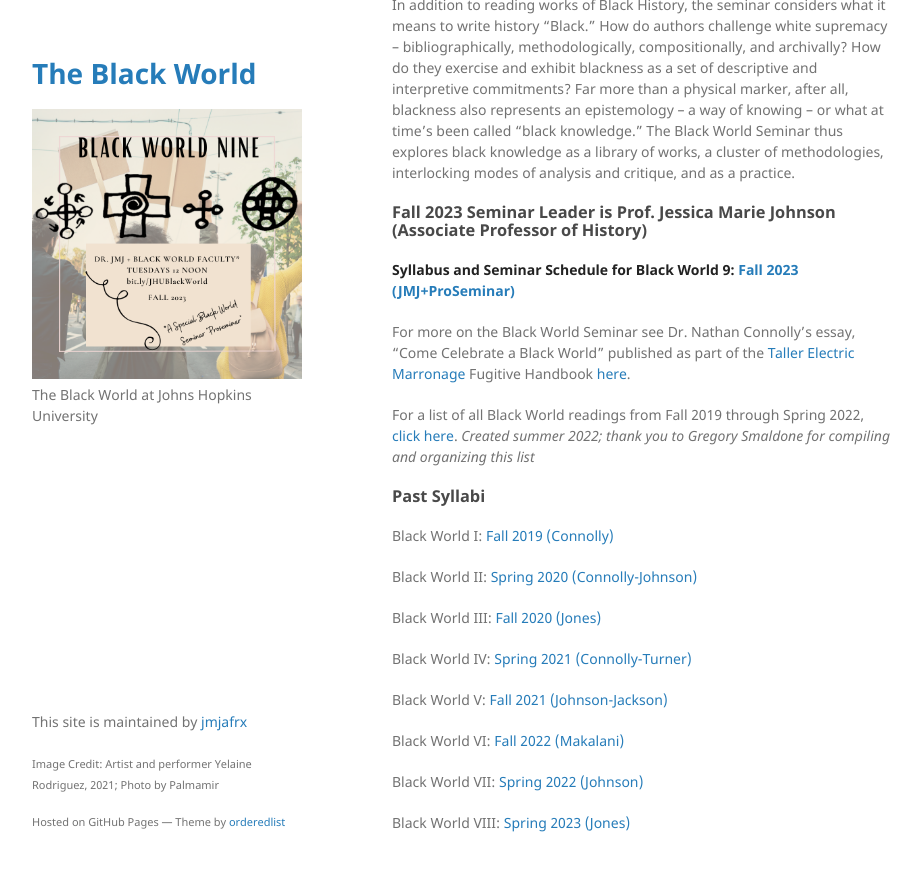
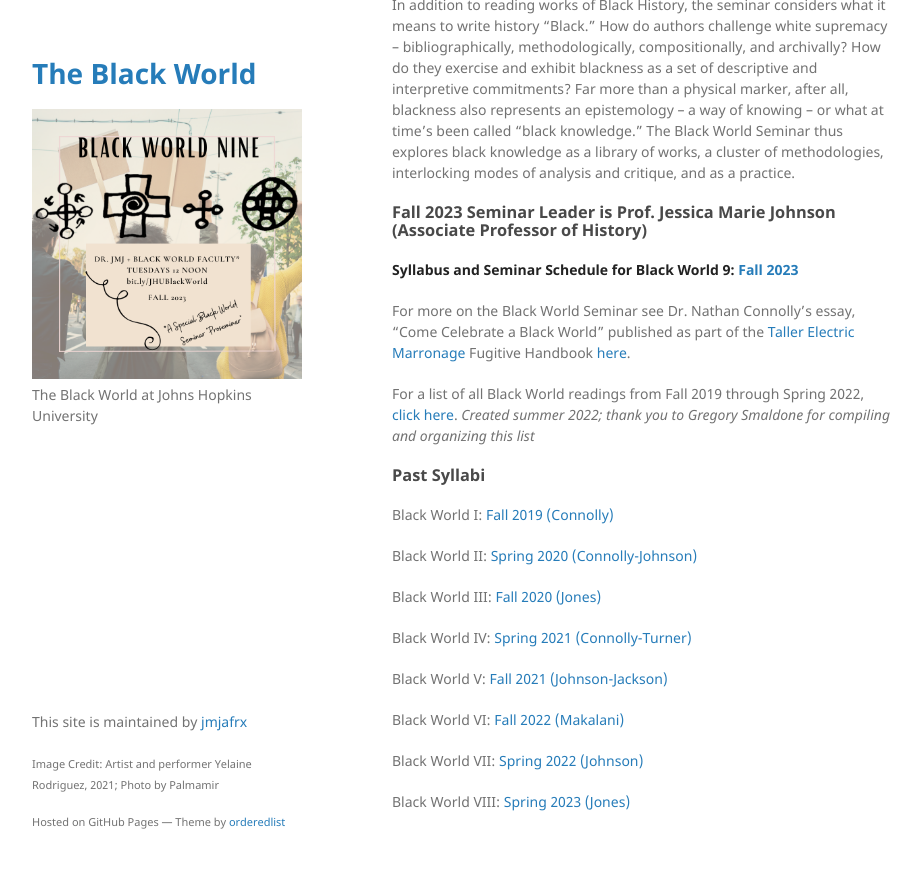
Before and after one commit to jmjafrx/blackworld, a Jekyll site: the page built from index.md, in a window 1280 px wide and 900 px high, scrolled down 859 px. Shown: the top 871 px of the window, without its empty margins (178-1099 px from the left). Built offline with Jekyll 4.4.1, drawn with Linux system fonts in a browser that asks for light colours; our own code applies the rules of GitHub Pages for plain Markdown files.

Commit message:
added bw9 syllabus link

```diff
--- a/index.md
+++ b/index.md
@@ -32,7 +32,7 @@
 
 ### Fall 2023 Seminar Leader is Prof. Jessica Marie Johnson (Associate Professor of History) <br>
 
-**Syllabus and Seminar Schedule for Black World 9: [Fall 2023 (JMJ+ProSeminar)](TBA)**
+**Syllabus and Seminar Schedule for Black World 9: [Fall 2023](https://docs.google.com/document/u/1/d/e/2PACX-1vQdHou2QDhq9f03Phte--QePKyMw8lBXPBeShwExuxWgQyIS2L8Quv3scu_pQXD3qjQxd73JCtRn7It/pub)**
 
 For more on the Black World Seminar see Dr. Nathan Connolly's essay, "Come Celebrate a Black World" published as part of the [Taller Electric Marronage](https://www.electricmarronage.com) Fugitive Handbook [here](https://www.electricmarronage.com/electricblog/2020/6/20/come-celebrate-a-black-world).
 
```
